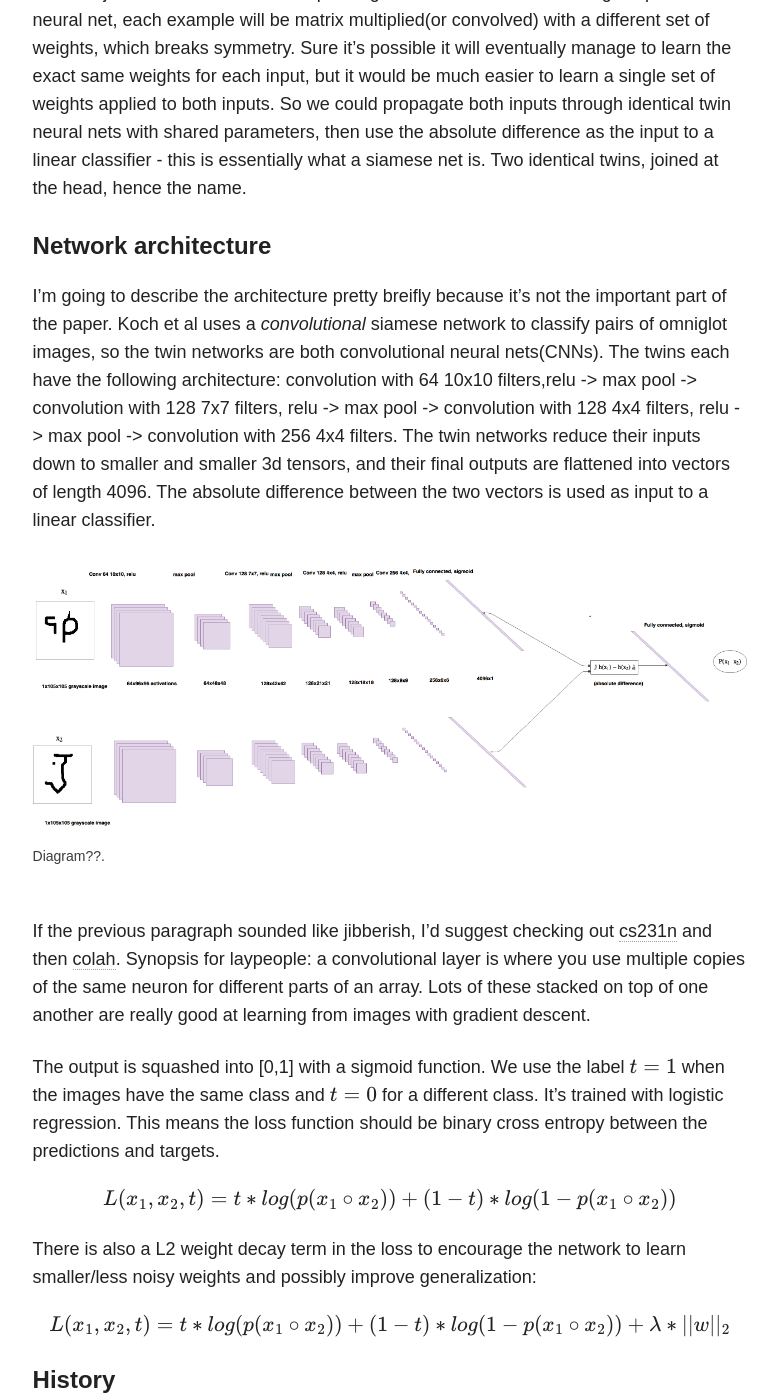
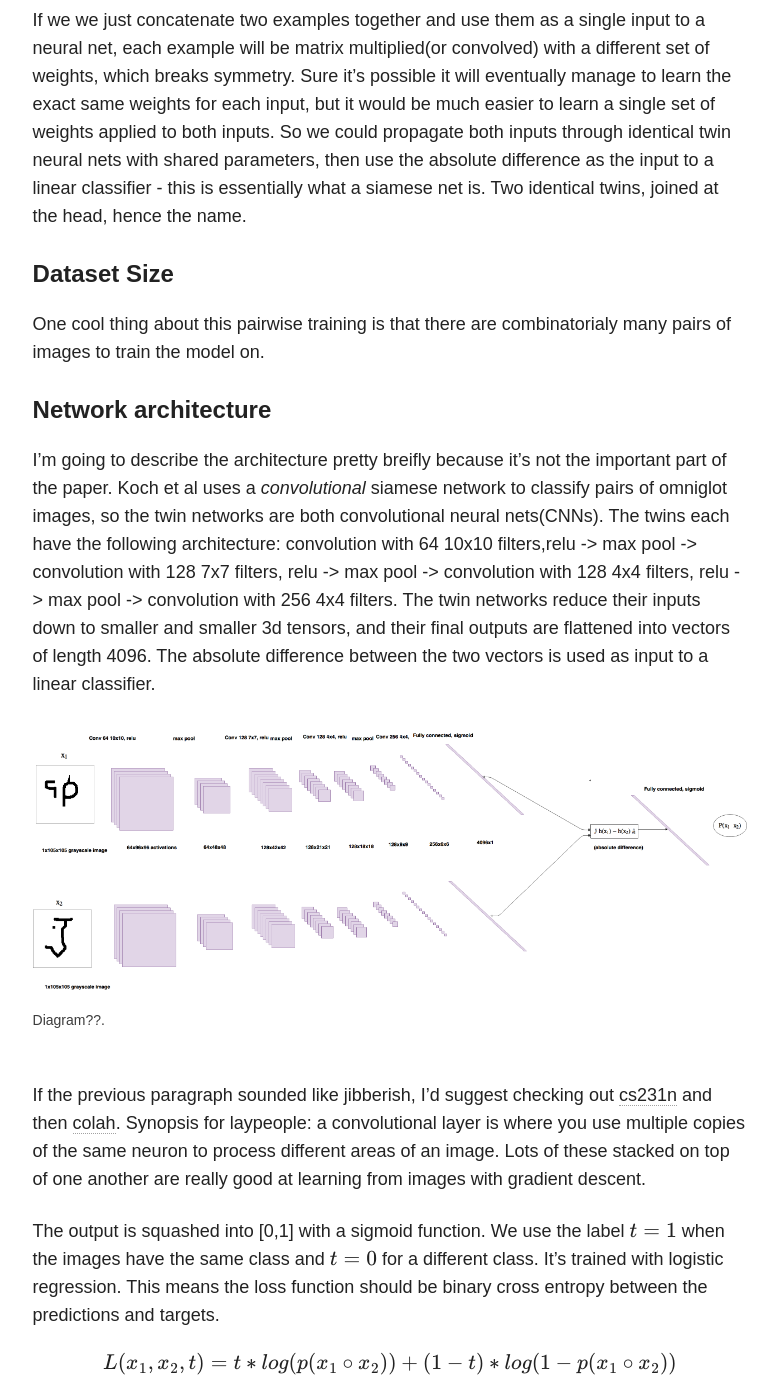
Before and after one commit to sorenbouma/sorenbouma.github.io, a Jekyll site: the page built from _posts/blog/2017-02-11-oneshot.md, in a window 1280 px wide and 1400 px high, scrolled down 5032 px. Shown: the whole window, without its empty margins (347-1125 px from the left). Built offline with Jekyll 4.4.1, drawn with Linux system fonts in a browser that asks for light colours; nearby versions of some CDN libraries; formulas are drawn with MathJax 3; comment, search, counter and statistics services are not loaded; some of the changed text lies outside the part shown.

```diff
--- a/_config.yml
+++ b/_config.yml
@@ -9,6 +9,7 @@ url: https://sorenbouma.github.io
 
 # Jekyll configuration
 
+comments: true
 permalink:   /:categories/:title/
 markdown:    kramdown
 highlighter: rouge
@@ -39,7 +40,7 @@ owner:
   name: Soren Bouma
   avatar: bio-photo.jpg
   email: sbou093@aucklanduni.ac.nz
-  disqus-shortname:
+  disqus-shortname: sorenbouma
   twitter: __soren_
   facebook: #username
   github: sorenbouma
--- a/_posts/blog/2017-02-11-oneshot.md
+++ b/_posts/blog/2017-02-11-oneshot.md
@@ -7,7 +7,6 @@ published: true
 share: true
 image:
   feature: omniglot_header_dark.jpg
-
 ---
 
 #  UNDER CONSTRUCTION - MOVE ALONG THIS PROBABLY DOESNT MAKE SENSE YET
@@ -21,7 +20,7 @@ image:
 
  <figure>
   <img src="/images/spatula.jpg" alt = "image">
-  <figcaption>Never been inside a kitchen before? Now's your chance to test your one shot learning ability! which of the images on the right has the same class as big image?
+  <figcaption>Never been inside a kitchen before? Now's your chance to test your one shot learning ability! which of the images on the right is of the same type as the big image?
    Email me for the correct answer.</figcaption>
  </figure>
 
@@ -88,9 +87,13 @@ This can all be viewed as a sort of meta-learning - a deep neural network learns
 
 [This wonderful paper](http://www.cs.cmu.edu/~rsalakhu/papers/oneshot1.pdf) is what I will be implementing in this tutorial. Koch et al's approach to getting a neural net to do one-shot classification is to give it two images and train it to guess whether they have the same category. Then when doing a one-shot classification task described above, the network can compare the test image to each image in the support set, and pick which one it thinks is most likely to be of the same category. So we want a neural net architecture that takes two images as input and outputs the probability they share the same class.
 
-Say \\( x_1 \\) and \\( x_2 \\) are two images in our dataset, and let  \\( x_1 \circ x_2 \\) mean "\\( x_1 \\) and \\( x_2 \\) are images with the same class". Note that  \\( x_1 \circ x_2 \\) is the same as \\( x_2 \circ x_1 \\) - this means that if we reverse the order of the inputs to the neural network, the output should be the same -  \\( p(x_1  \circ x_2) \\) should equal \\( p(x_2 \circ x_1) \\).
+Say \\( x_1 \\) and \\( x_2 \\) are two images in our dataset, and let  \\( x_1 \circ x_2 \\) mean "\\( x_1 \\) and \\( x_2 \\) are images with the same class". Note that  \\( x_1 \circ x_2 \\) is the same as \\( x_2 \circ x_1 \\) - this means that if we reverse the order of the inputs to the neural network, the output should be the same -  \\( p(x_1  \circ x_2) \\) should equal \\( p(x_2 \circ x_1) \\). This property is called *symmetry* and siamese nets are designed around it.
 
 If we we just concatenate two examples together and use them as a single input to a neural net, each example will be matrix multiplied(or convolved) with a different set of weights, which breaks symmetry. Sure it's possible it will eventually manage to learn the exact same weights for each input, but it would be much easier to learn a single set of weights applied to both inputs. So we could propagate both inputs through identical twin neural nets with shared parameters, then use the absolute difference as the input to a linear classifier - this is essentially what a siamese net is. Two identical twins, joined at the head, hence the name.
+
+#### Dataset Size
+
+One cool thing about this pairwise training is that there are combinatorialy many pairs of images to train the model on.
 
 #### Network architecture
 
@@ -106,7 +109,7 @@ I'm going to describe the architecture pretty breifly because it's not the impor
 
 
 If the previous paragraph sounded like jibberish, I'd suggest checking out [cs231n](http://cs231n.github.io/convolutional-networks/) and then [colah](http://colah.github.io/posts/tags/convolutional_neural_networks.html).
-Synopsis for laypeople: a convolutional layer is where you use multiple copies of the same neuron for different parts of an array. Lots of these stacked on top of one another are really good at learning from images with gradient descent.
+Synopsis for laypeople: a convolutional layer is where you use multiple copies of the same neuron to process different areas of an image. Lots of these stacked on top of one another are really good at learning from images with gradient descent.
 
 
 
@@ -123,7 +126,7 @@ There is also a L2 weight decay term in the loss to encourage the network to lea
 
 #### History
 
-Siamese networks, like every other cool neural net architecture, were [originally](http://citeseerx.ist.psu.edu/viewdoc/download?doi=10.1.1.590.7750&rep=rep1&type=pdf "Baldi and Chauvin(1992).") thought up in the 90s and have been applied to new problems with the power of modern GPUs. Also, [Yann Lecun like them before they were cool]()
+Siamese networks, like every other cool neural net architecture, were [originally](http://citeseerx.ist.psu.edu/viewdoc/download?doi=10.1.1.590.7750&rep=rep1&type=pdf "Baldi and Chauvin(1992).") thought up in the 90s and have been applied to new problems with the power of modern GPUs. Also, [Yann Lecun like them before they were cool](http://yann.lecun.com/exdb/publis/pdf/chopra-05.pdf).
 
 
 
@@ -131,7 +134,7 @@ Siamese networks, like every other cool neural net architecture, were [originall
 
 
 
-### Code:
+### Shut Up And Show Me The Code:
 
 Here is the model definition. I only define the twin network's architecture once as a Sequential() model and then call it with respect to each of two input layers, this way the same parameters are used for both inputs.
 
```
Also changed, not shown: other parts of _posts/blog/2017-02-11-oneshot.md (+1 -1 lines).
